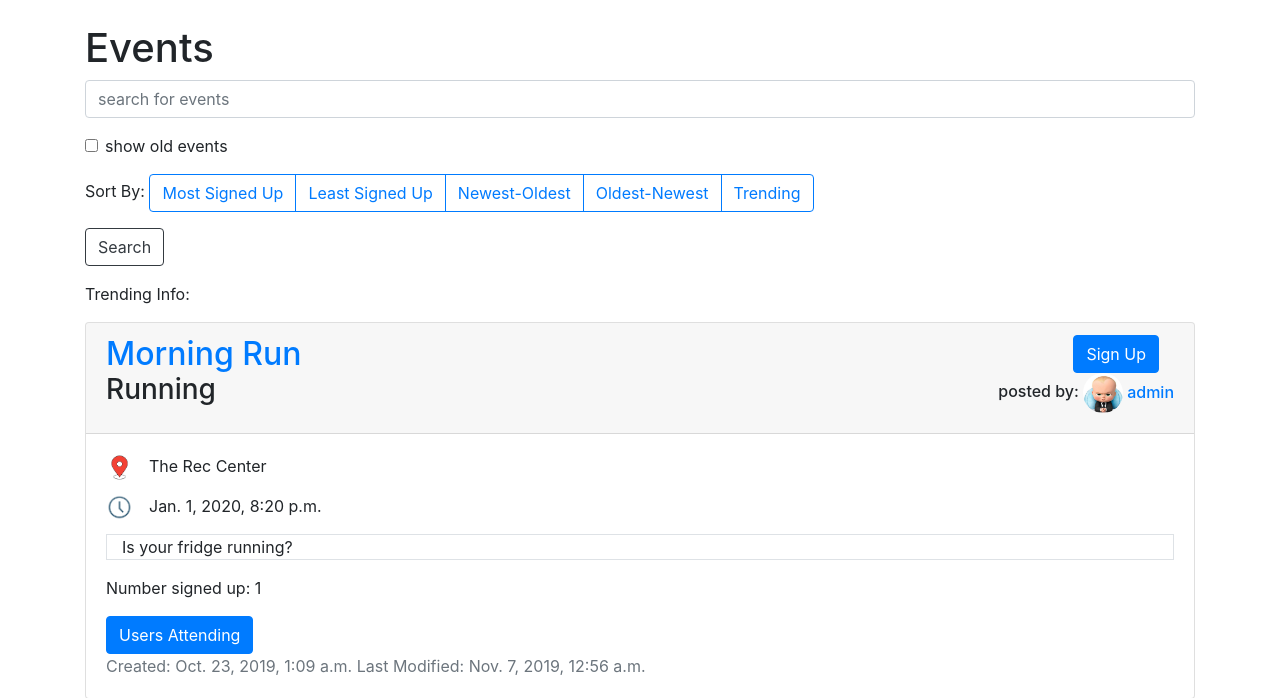
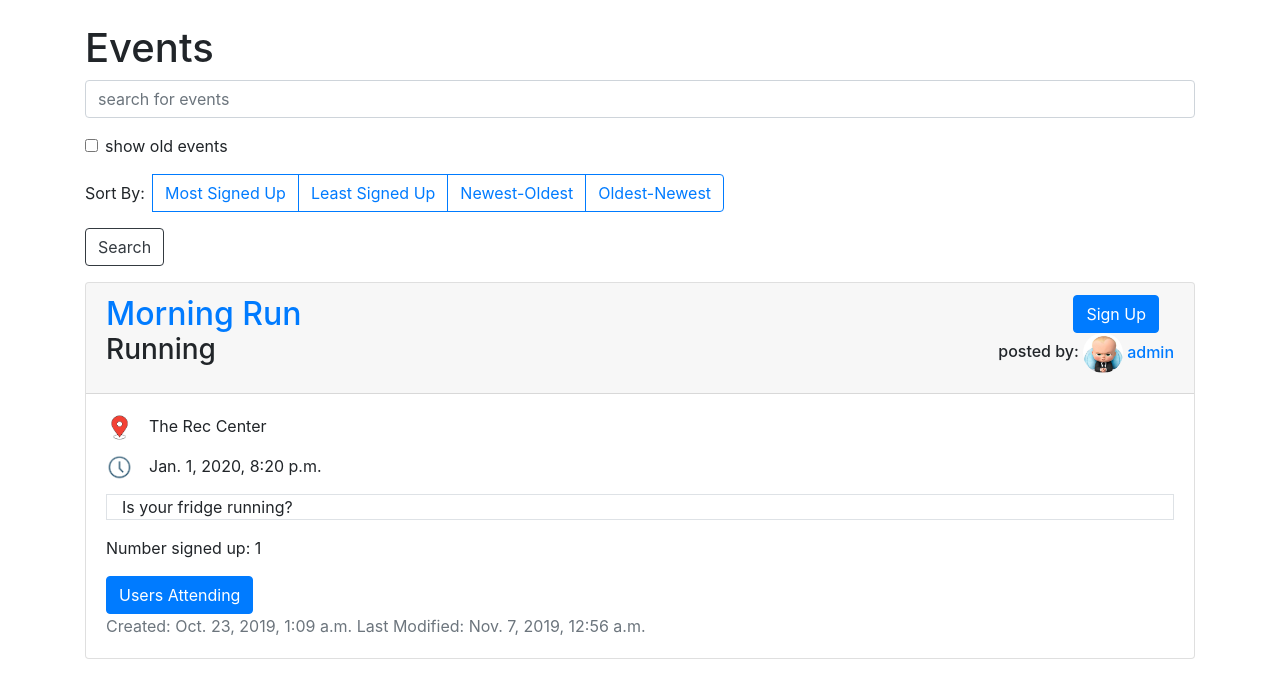
Before and after one commit to royceschultz/Square-Up-Events, a Django app: page / in a window 1280 px wide. Shown: the part 76-774 px from the top of the page. Run offline with Django 3.2, Linux system fonts and the light colour scheme; data comes from the database, SQL or seed files in the repository; some libraries are stand-ins or nearby versions.

Commit message:
user sort choice is saved in get

```diff
--- a/events/forms.py
+++ b/events/forms.py
@@ -16,3 +16,9 @@ class EventForm(forms.ModelForm):
 class SearchForm(forms.Form):
     search = forms.CharField(label='',widget=forms.TextInput(attrs={'placeholder': 'search for events'}),max_length=100, required=False)
     show_old = forms.BooleanField(label='show old events', required=False)
+    CHOICES=[   ("1", "Most Signed Up"),
+                ("2", "Least Signed Up"),
+                ("3", "Newest-Oldest"),
+                ("4", "Oldest-Newest"),
+            ]
+    sort = forms.ChoiceField(choices=CHOICES, widget=forms.RadioSelect(attrs={'class':'form-input'}), label='Sort By', required=False)
--- a/events/templates/home.html
+++ b/events/templates/home.html
@@ -8,13 +8,13 @@
       <fieldset>
         {{ form.search|as_crispy_field }}
         {{ form.show_old|as_crispy_field }}
+        {% include "widgets/sortOptions.html" %}
+
       </fieldset>
-      {% include "widgets/sortOptions.html" %}
       <div class="form-group">
         <button class="btn btn-outline-dark">Search</button>
       </div>
     </form>
-    <p> Trending Info: </p>
     {%for event in events%}
       {% include 'event.html' with event=event %}
     {%endfor%}
--- a/events/templates/widgets/sortOptions.html
+++ b/events/templates/widgets/sortOptions.html
@@ -1,29 +1,13 @@
 <!-- Toggle style sort by buttons that keeps user choice after form submission -->
-<div class="form-group">
-  <label for="">Sort By:</label>
-  <div class="form-inline btn-group btn-group-toggle" data-toggle="buttons">
-      <label id="label1" for="id_sort_1" class="form-check-label btn btn-outline-primary {% if sort_by == '1' %}active{% endif %}">
-        <input type="radio" class="form-check-input" name="sort" id="id_sort_1" value="1">Most Signed Up
-      </label>
+<div class="form-group form-inline btn-group btn-group-toggle" data-toggle="buttons">
+  <label class="mr-2">Sort By: </label>
+  {% for choice in form.sort %}
+  <label for="{{choice.id_for_label}}" class="btn btn-outline-primary {% if sort_by == forloop.counter|stringformat:'i' %}active{% endif %}">
+    {{choice}}
+  </label>
+  {% endfor %}
+</div>
 
-      <label id="label2" for="id_sort_2" class="form-check-label btn btn-outline-primary {% if sort_by == '2' %}active{% endif %}">
-        <input type="radio" class="form-check-input" name="sort" id="id_sort_2" value="2">Least Signed Up
-      </label>
-
-      <label id="label3" for="id_sort_3" class="form-check-label btn btn-outline-primary {% if sort_by == '3' %}active{% endif %}">
-        <input type="radio" class="form-check-input" name="sort" id="id_sort_3" value="3">Newest-Oldest
-      </label>
-
-      <label id="label4" for="id_sort_4" class="form-check-label btn btn-outline-primary {% if sort_by == '4' %}active{% endif %}">
-        <input type="radio" class="form-check-input" name="sort" id="id_sort_4" value="4">Oldest-Newest
-      </label>
-
-      <label id="label5" for="id_sort_5" class="form-check-label btn btn-outline-primary {% if sort_by == '5' %}active{% endif %}">
-        <input type="radio" class="form-check-input" name="sort" id="id_sort_5" value="5">Trending
-      </label>
-
-  </div>
-</div>
 
 <!-- Javascript alternative in maintaining sort by choice -->
 <!-- <script type="text/javascript">
--- a/events/views.py
+++ b/events/views.py
@@ -13,14 +13,16 @@ from datetime import datetime
 
 def home(request):
     events = Event.objects.all()
+    sort_by = request.GET.get('sort')
     form = SearchForm(request.GET)
+
     search = request.GET.get('search')
     if search:
         events = events.filter(Q(name__icontains=search)|Q(details__icontains=search))
     show_old = request.GET.get('show_old')
     if not show_old:
         events = events.filter(event_date__gt=datetime.now())
-    sort_by = request.GET.get('sort')
+
     events = events.order_by('event_date')
     if sort_by == '1':
         events = events.annotate(count=Count('signed_up')).order_by('-count', 'event_date')
@@ -30,8 +32,6 @@ def home(request):
         events = events.order_by('event_date')
     elif sort_by == '4':
         events = events.order_by('-event_date')
-    elif sort_by == '5':
-        events = events.annotate(trending=(Count('signed_up')/("datetime.now().date() - create_date"))).order_by('trending')
 
     return render(request, 'home.html',{'events':events,'sort_by':sort_by,'form':form})
 
```
